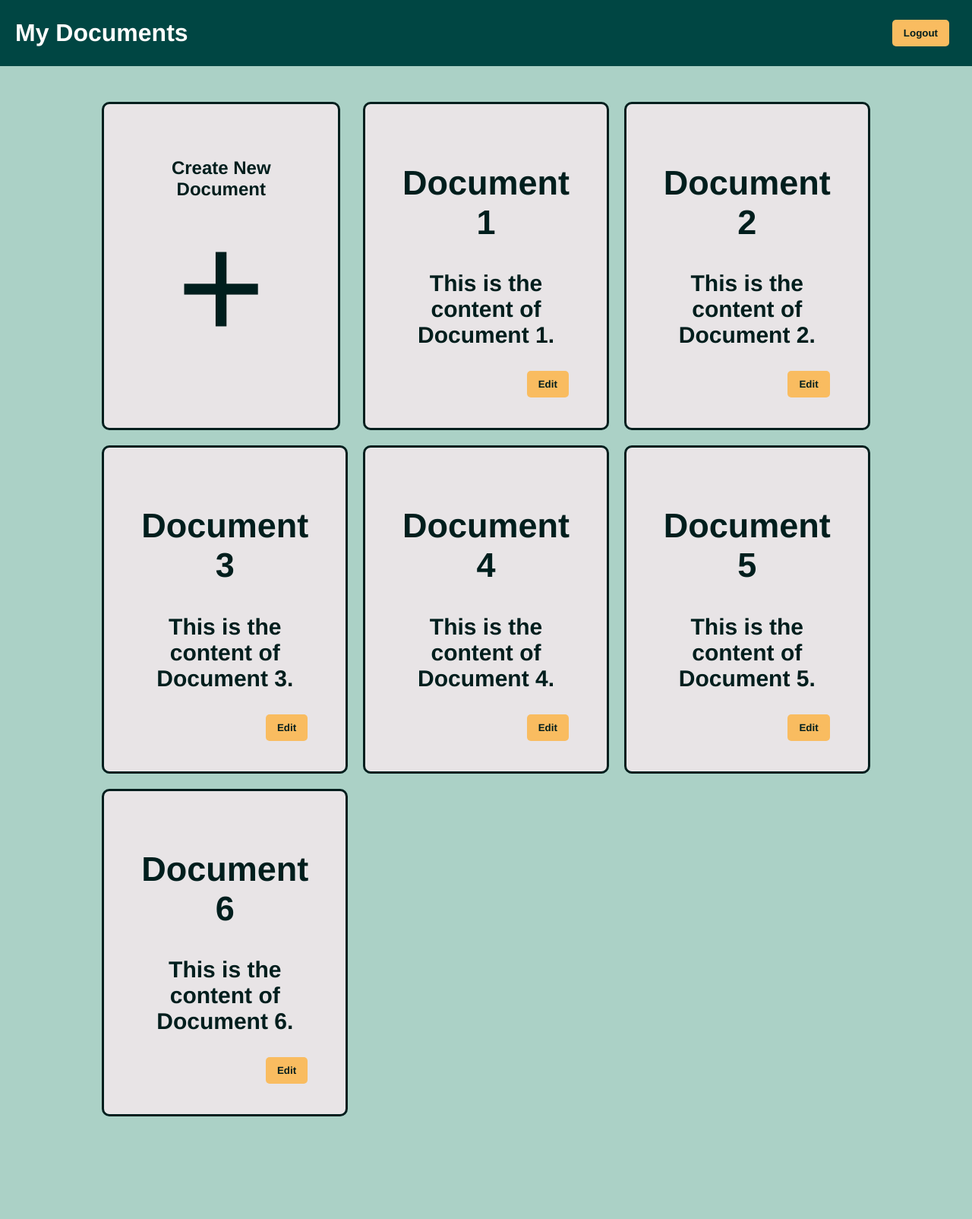
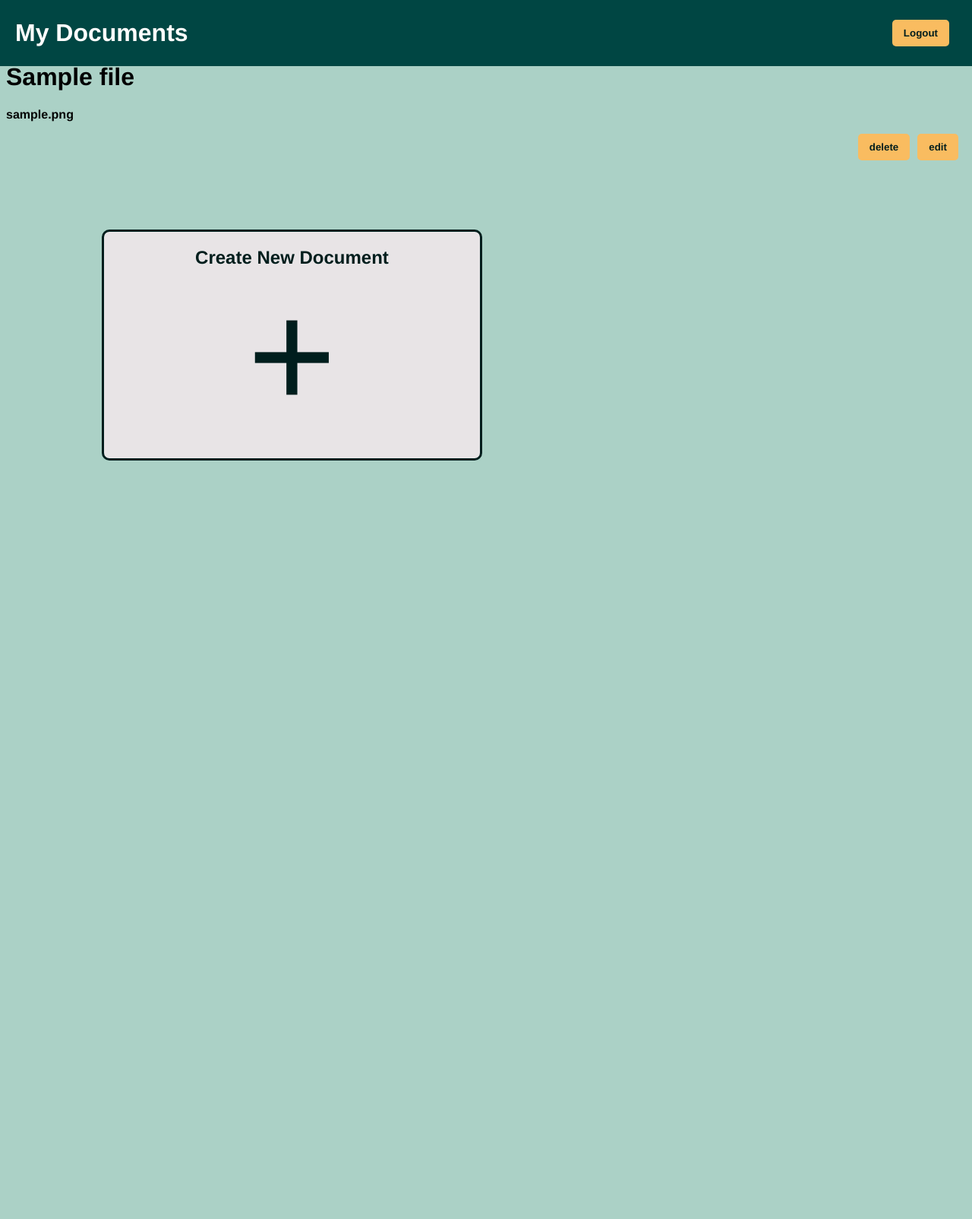
Before and after one commit to JohnMacJr/370_FINAL, a PHP site: page /home.php in a window 1280 px wide. Shown: the whole page at 76% size. After the commit the page ends 606 px from the top, so only its background shows below. Run offline with PHP 8.4, Linux system fonts and the light colour scheme; the visitor is signed in with stand-in values (Sample User, id 1); tables that the repository leaves empty or names only in its code hold one stand-in row (values such as "Sample post").

Commit message:
Update home.php

```diff
--- a/home.php
+++ b/home.php
@@ -1,63 +1,163 @@
-<?php
-/*add formatting for home page
-- display files if there
--select files to edit delete or download
---button to make new file */
+<!--
+    connect to DBConnection
 
-?>
-
-<!DOCTYPE html>
+    search for files for 'username' (from the login/ logon)
+    display the files (while *more files left*){
+        make div with file name (first line of file) and contents
+        div named file name? (to reference to)
+        div has buttons to download (href)
+        edit (input box with contents in and mysql query)
+        delete (mysql query) (deletes div)
+    }
+ -->
+ <!DOCTYPE html>
 <html>
 <head>
     <title>Document Home</title>
     <link rel="stylesheet" type="text/css" href="home_style.css">
 </head>
 <body>
+    <script>
+        function makeDiv(title, doc){
+            const outer = document.createElement("div");
+            outer.class = "documents";
+            const title_h = document.createElement("h1");
+            title_h.innerText = title;
+            outer.appendChild(title_h);
+
+            const doc_p = document.createElement("p");
+            doc_p.innerText = doc;
+            outer.appendChild(doc_p);
+
+            const edit_btn = document.createElement("button");
+            edit_btn.innerHTML = "edit";
+            edit_btn.onclick=  function() { editDoc(outer, doc_p, title_h);}
+            outer.appendChild(edit_btn);
+
+            const delete_form = document.createElement("form");
+            delete_form.action = "deletefile.php";
+            delete_form.method = "post";
+
+            const delete_title = document.createElement("input");
+            delete_title.type="hidden";
+            delete_title.name = 'title';
+            delete_title.value = title;
+            delete_form.appendChild(delete_title);
+
+            const delete_btn = document.createElement("button");
+            delete_btn.innerText = "delete";
+            delete_btn.type = "submit";
+            delete_form.appendChild(delete_btn);
+            outer.appendChild(delete_form);
+
+
+            document.body.appendChild(outer);
+        }
+
+        function makeNewDoc(){
+            const newDoc_form = document.createElement("form");
+            newDoc_form.action = "createfile.php";
+            newDoc_form.method = "post";
+
+            const title_label = document.createElement("label");
+            title_label.innerText = "title";
+            newDoc_form.appendChild(title_label);
+            const title_input = document.createElement("input");
+            title_input.type = "text";
+            title_input.name = "title";
+            newDoc_form.appendChild(title_input);
+            newDoc_form.appendChild(document.createElement("br"));
+
+            const Doc_label = document.createElement("label");
+            Doc_label.innerText = "document";
+            newDoc_form.appendChild(Doc_label);
+            const Doc_input = document.createElement("input");
+            Doc_input.type = "text";
+            Doc_input.name = "doc";
+            newDoc_form.appendChild(Doc_input);
+            newDoc_form.appendChild(document.createElement("br"));
+
+            const submit_btn = document.createElement("button");
+            submit_btn.type = "submit";
+            submit_btn.innerText = "submit";
+            newDoc_form.appendChild(submit_btn);
+
+            document.body.appendChild(newDoc_form);
+        }
+
+        function editDoc(outer, doc_p, title_h){
+            const editDoc_form = document.createElement("form");
+            editDoc_form.action = "editfile.php";
+            editDoc_form.method = "post";
+
+            const edit_label = document.createElement("label");
+            edit_label.innerText = "document";
+            editDoc_form.appendChild(edit_label);
+            const edit_input = document.createElement("input");
+            edit_input.type = "text";
+            edit_input.name = "doc";
+            edit_input.value = doc_p.textContent;
+            editDoc_form.appendChild(edit_input);
+            editDoc_form.appendChild(document.createElement("br"));
+
+            const edit_title = document.createElement("input");
+            edit_title.type = "hidden";
+            edit_title.name = "title";
+            edit_title.textContent = title_h;
+            edit_title.value = title_h.textContent;
+            editDoc_form.appendChild(edit_title);
+            editDoc_form.appendChild(document.createElement("br"));
+
+            const submit_btn = document.createElement("button");
+            submit_btn.type = "submit";
+            submit_btn.innerText = "submit";
+            editDoc_form.appendChild(submit_btn);
+
+            outer.appendChild(editDoc_form);
+        }
+    </script>
+
+    <?php //put all the files on the homepage
+        error_reporting(0);
+        include "DBConnection.php";
+        session_start();
+        echo "<br>";
+        echo "<br>";
+        echo "<br>";
+        $uname = $_SESSION["user_name"];
+
+        $sql = "SELECT file FROM files WHERE username='$uname'";
+        $sql2 = "SELECT title FROM files WHERE username='$uname'";
+
+        $result = mysqli_query($conn, $sql);
+
+        $result2 = mysqli_query($conn, $sql2);
+
+        while($row=mysqli_fetch_array($result,MYSQLI_ASSOC)) {
+            $this_file = $row['file'];
+
+            $row2=mysqli_fetch_array($result2,MYSQLI_ASSOC);
+            $this_title = $row2['title'];
+
+            echo '<script type="text/javascript">', "makeDiv('$this_title', '$this_file' );", '</script>';
+
+        }
+    ?>
     <div class="header">
         <div class="header-content">
             <h1>My Documents</h1>
-            <form action="logout.php" method="post">
+            <form action="login.php" method="post">
                 <button type="submit">Logout</button>
             </form>
         </div>
     </div>
     <div class="container">
-        <button class="create-new-button">
+        <button class="create-new-button" onclick="makeNewDoc()"><!-- onclick creates input and form to sql query to add file-->
             Create New Document <br>
             <span style="font-size: 200px; font-weight: normal;">+</span>
         </button>
 
-        <!-- documents go here -->
-        <div class="documents">
-            <h2>Document 1</h2>
-            <p>This is the content of Document 1.</p>
-            <button>Edit</button>
-        </div>
-        <div class="documents">
-            <h2>Document 2</h2>
-            <p>This is the content of Document 2.</p>
-            <button>Edit</button>
-        </div>
-        <div class="documents">
-            <h2>Document 3</h2>
-            <p>This is the content of Document 3.</p>
-            <button>Edit</button>
-        </div>
-        <div class="documents">
-            <h2>Document 4</h2>
-            <p>This is the content of Document 4.</p>
-            <button>Edit</button>
-        </div>
-        <div class="documents">
-            <h2>Document 5</h2>
-            <p>This is the content of Document 5.</p>
-            <button>Edit</button>
-        </div>
-        <div class="documents">
-            <h2>Document 6</h2>
-            <p>This is the content of Document 6.</p>
-            <button>Edit</button>
-        </div>
     </div>
+
 </body>
 </html>
```
